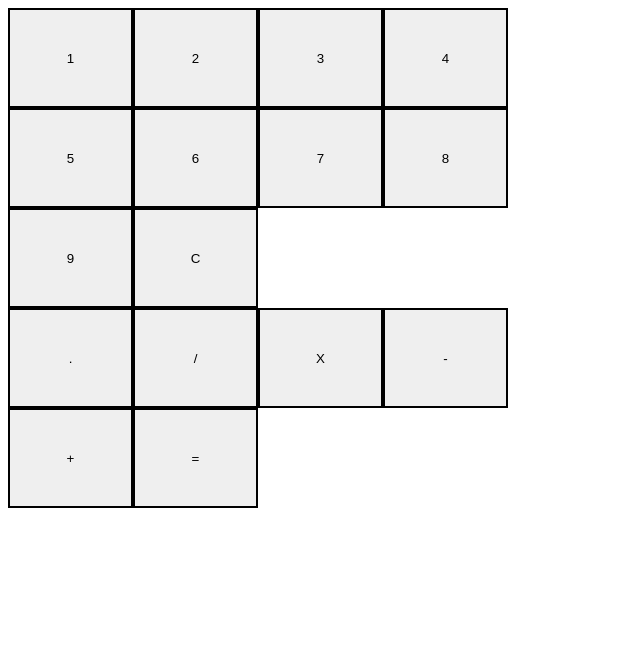
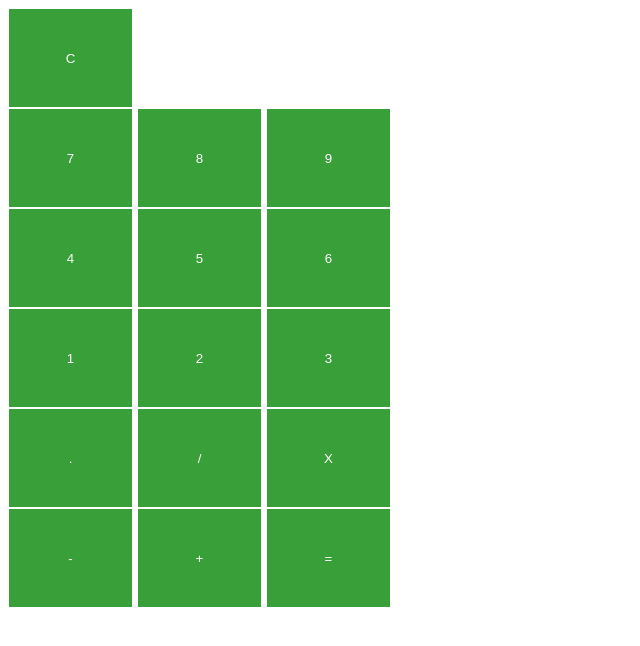
Before and after one commit to momentum-team-7/js--calculator-LauraQuantrille, a plain HTML site: page index.html in a window 1280 px wide. Shown: the whole page, without its empty margins (0-640 px from the left). Drawn offline with Linux system fonts and the light colour scheme.

Commit message:
buttons arranged in grid

```diff
--- a/index.html
+++ b/index.html
@@ -11,17 +11,19 @@
 
 <body>
     <div class="buttons-container">
+        <div class="flex-grid">
+            <button class="clear">C</button>
+        <div class="display">Display</div>
+            <button class="seven">7</button>
+            <button class="eight">8</button>
+            <button class="nine">9</button>
+            <button class="four">4</button>
+            <button class="five">5</button>
+            <button class="six">6</button>
             <button class="one">1</button>
             <button class="two">2</button>
             <button class="three">3</button>
-        <button class="four">4</button>
-        <button class="five">5</button>
-        <button class="six">6</button>
-        <button class="seven">7</button>
-        <button class="eight">8</button>
-        <button class="nine">9</button>
-        <button class="clear">C</button>
-        <div class="display">Display</div>
+
     <div class="operations-buttons">
         <button class="decimal">.</button>
         <button class="divide">/</button>
@@ -30,6 +32,7 @@
         <button class="add">+</button>
         <button class="equals">=</button>
         </div>
+    </div>
 
 </div>
 </body>
--- a/main.css
+++ b/main.css
@@ -1,13 +1,16 @@
+
 .buttons-container button {
   width: 25%;
-  border-color: black;
-  border-width: 2px;
+  border-color: white;
+  border-width: 1px;
   border-style: solid;
   height: 100px;
+  background-color: #399F38;
+  color: white;
 }
 
-.buttons-container, .operations-buttons{
-  display: flex;
+.buttons-container, .operations-buttons, .display{
+  display: block;
   flex-wrap: wrap;
   width: 500px;
 
```
Lines whose indentation alone changed are shown as unchanged.
